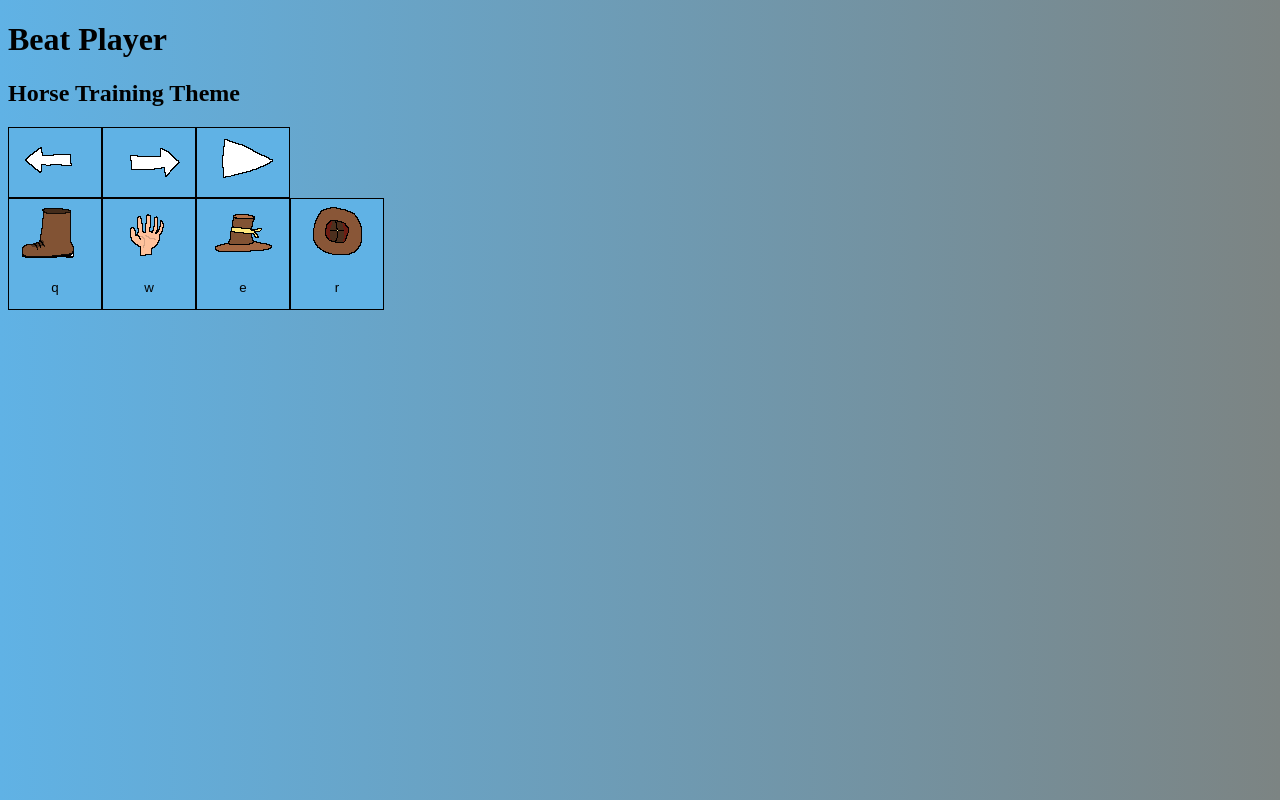
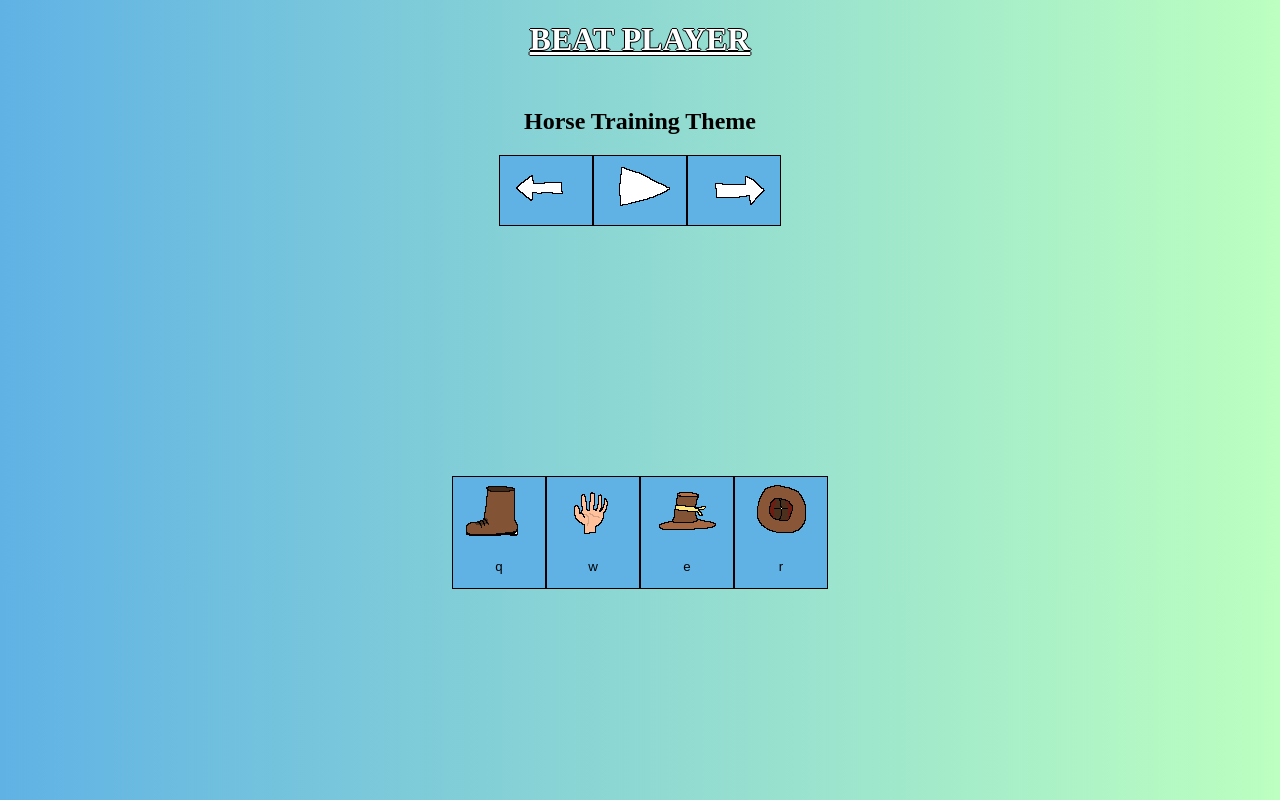
Before and after one commit to taborgreat/Beat-player, a React (Create React App) app: page / in a window 1280 px wide. Built offline with nearby package versions, Linux system fonts and the light colour scheme.

Commit message:
finishing touches for main functionality

```diff
--- a/src/App.css
+++ b/src/App.css
@@ -1,9 +1,10 @@
-.App {
-  text-align: center;
-}
 
 body {
-  background-image: linear-gradient(to right, #60b2e5, #7c8483);
+  background-image: linear-gradient(to right, #60b2e5, rgb(188, 255, 192));
+  text-align: center;
+  text-align: center;
+  box-sizing: border-box;
+  margin: 0;
 
 }
 
@@ -11,3 +12,18 @@ button{
   background-color: #60b2e5;
   border: solid black 1px;
 }
+
+#melody{
+
+  margin-top: 50px;
+  margin-bottom: 250px;
+}
+
+button:hover{
+  background-color: #3f8ab9;
+}
+
+h1 {
+  color:white;
+  text-shadow: 1px 0 0 #000, 0 -1px 0 #000, 0 1px 0 #000, -1px 0 0 #000;
+}
--- a/src/App.js
+++ b/src/App.js
@@ -44,7 +44,7 @@ function App() {
       },
       {
         isPaused: false,
-        name: "Spaceu Industrial",
+        name: "Spacey Industrial",
         source: require("./sounds/melodytwo.mp3"),
       },
       {
@@ -55,13 +55,13 @@ function App() {
     ],
     currentSong: 0,
     maxSongs: 2, //set based off of max songs
-    playPauseImage: require("./images/play.png")
+    playPauseImage: require("./images/play.png"),
   };
 
   const reducer = (state, action) => {
     switch (action.type) {
       case actions.TOGGLESONG: {
-        console.log(state.currentSong);
+        state.playPauseImage = require('./images/play.png')
 
         if (
           state.currentSong < state.maxSongs &&
@@ -84,26 +84,27 @@ function App() {
         if (!state.melodies[state.currentSong].isPaused) {
           action.songRef.play();
           return {
-            ...state, playPauseImage: require('./images/pause.png'),
+            ...state,
+            playPauseImage: require("./images/pause.png"),
             melodies: state.melodies.map((melody, index) =>
               index === state.currentSong
                 ? { ...melody, isPaused: !melody.isPaused }
                 : melody
-            )
+            ),
           };
         } else {
           action.songRef.pause();
           return {
-            ...state, playPauseImage: require('./images/play.png'),
+            ...state,
+            playPauseImage: require("./images/play.png"),
             melodies: state.melodies.map((melody, index) =>
               index === state.currentSong
                 ? { ...melody, isPaused: !melody.isPaused }
                 : melody
-            )
+            ),
           };
         }
       }
-
 
       default:
         return state;
@@ -139,7 +140,7 @@ function App() {
 
   return (
     <div id="drum-machine">
-      <h1>Beat Player</h1>
+      <h1><u>BEAT PLAYER</u></h1>
       <div id="melody">
         <h2>{state.melodies[state.currentSong].name}</h2>
         <button
@@ -148,15 +149,25 @@ function App() {
             dispatch({ type: actions.TOGGLESONG, move: actions.PREVSONG })
           }
         >
-          <img src={require("./images/leftarrow.png")} alt="PREV"/>
+          <img src={require("./images/leftarrow.png")} alt="PREV" />
         </button>
 
         <audio
           id="currSong"
-
           loop
           src={state.melodies[state.currentSong].source}
         ></audio>
+        <button
+          id="setPaused"
+          onClick={() =>
+            dispatch({
+              type: actions.TOGGLEPAUSE,
+              songRef: document.getElementById("currSong"),
+            })
+          }
+        >
+          <img src={state.playPauseImage} alt="PLAY" />
+        </button>
 
         <button
           id="next"
@@ -164,15 +175,8 @@ function App() {
             dispatch({ type: actions.TOGGLESONG, move: actions.NEXTSONG })
           }
         >
-          <img src={require("./images/rightarrow.png")} alt="NEXT"/>
+          <img src={require("./images/rightarrow.png")} alt="NEXT" />
         </button>
-
-        <button
-          id="setPaused"
-          onClick={() => dispatch({ type: actions.TOGGLEPAUSE, songRef: document.getElementById("currSong") })}
-          >
-          <img src={state.playPauseImage} alt="PLAY"/>
-         </button>
       </div>
 
       <div id="drums">{drumList}</div>
```
